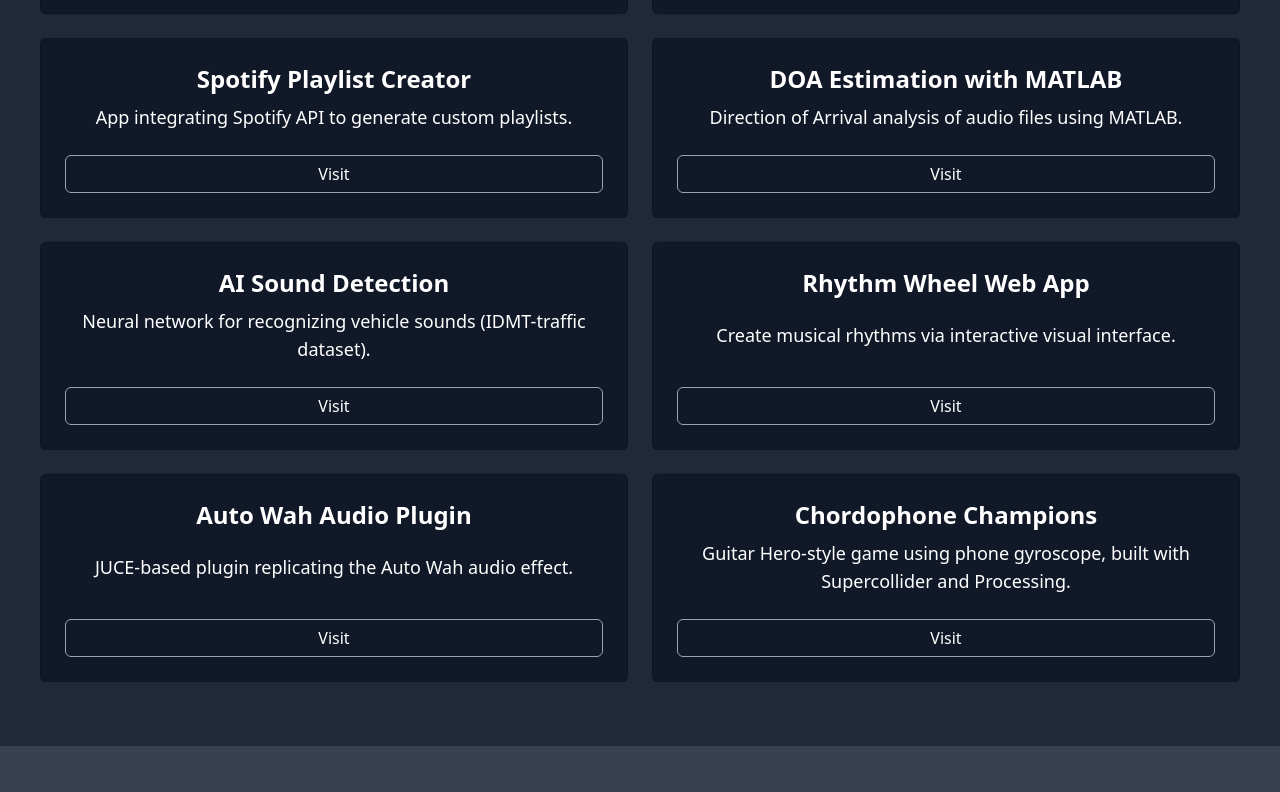
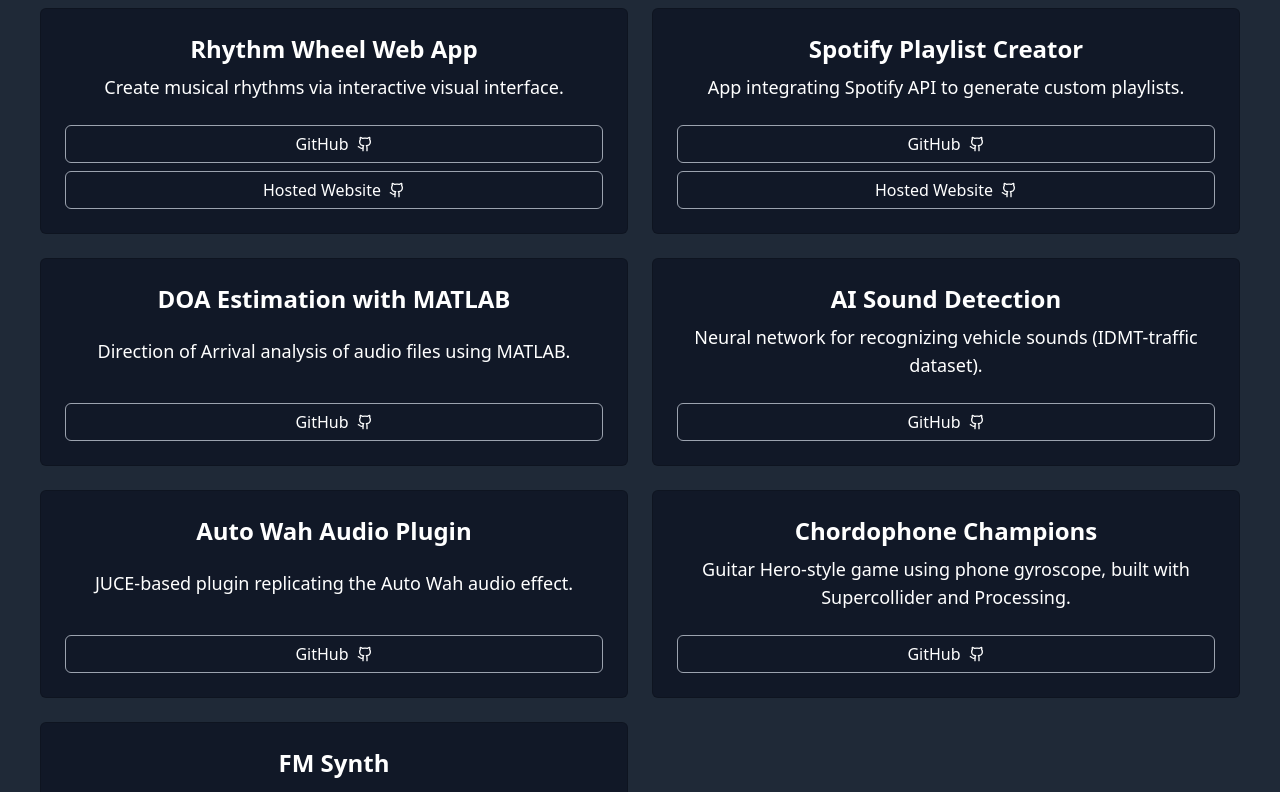
Before and after one commit to Quentin50ino/my-portfolio, a React (Vite) app: page / in a window 1280 px wide. Shown: the part 1840-2632 px from the top of the page. Built offline with nearby package versions, Linux system fonts and the light colour scheme.

Commit message:
Added all the projects link and hosted websites if exist

```diff
--- a/src/Portfolio.jsx
+++ b/src/Portfolio.jsx
@@ -19,14 +19,15 @@
 ];
 
 const projects = [
-  { title: "Interior Designer Portfolio", link: "#", description: "Portfolio website built and maintained for an interior designer." },
-  { title: "Florence Tourism Office Website", link: "#", description: "Informative portal for the Florence tourism office." },
-  { title: "Spotify Playlist Creator", link: "#", description: "App integrating Spotify API to generate custom playlists." },
-  { title: "DOA Estimation with MATLAB", link: "#", description: "Direction of Arrival analysis of audio files using MATLAB." },
-  { title: "AI Sound Detection", link: "#", description: "Neural network for recognizing vehicle sounds (IDMT-traffic dataset)." },
-  { title: "Rhythm Wheel Web App", link: "#", description: "Create musical rhythms via interactive visual interface." },
-  { title: "Auto Wah Audio Plugin", link: "#", description: "JUCE-based plugin replicating the Auto Wah audio effect." },
-  { title: "Chordophone Champions", link: "#", description: "Guitar Hero-style game using phone gyroscope, built with Supercollider and Processing." },
+  { title: "Interior Designer Portfolio", link: "https://github.com/Quentin50ino/portfolio-chiara/tree/master", description: "Portfolio website built and maintained for an interior designer.", hostedWebsite: "https://chiara-zeloni-portfolio.web.app/" },
+  { title: "Florence Tourism Office Website", link: "https://github.com/Quentin50ino/hyp-project-21-22", description: "Informative portal for the Florence tourism office.", hostedWebsite: "https://yes-florence-client.onrender.com/" },
+  { title: "Rhythm Wheel Web App", link: "https://github.com/mazamin7/rhythm_wheel", description: "Create musical rhythms via interactive visual interface.", hostedWebsite: "https://rythm-wheel.web.app/#canvas" },
+  { title: "Spotify Playlist Creator", link: "https://github.com/Quentin50ino/Spotify/tree/master", description: "App integrating Spotify API to generate custom playlists.", hostedWebsite: "https://spotify-create-playlist.web.app/" },
+  { title: "DOA Estimation with MATLAB", link: "https://github.com/Quentin50ino/DOA-Estimation-MATLAB", description: "Direction of Arrival analysis of audio files using MATLAB.", hostedWebsite: null },
+  { title: "AI Sound Detection", link: "https://colab.research.google.com/drive/1ILHcoOvno52jwNawqpL_AiJuIzmhoEZX?usp=sharing", description: "Neural network for recognizing vehicle sounds (IDMT-traffic dataset).", hostedWebsite: null },
+  { title: "Auto Wah Audio Plugin", link: "https://github.com/mazamin7/YetAnotherAutoWah", description: "JUCE-based plugin replicating the Auto Wah audio effect.", hostedWebsite: null },
+  { title: "Chordophone Champions", link: "https://github.com/mazamin7/Chordophone-Champion", description: "Guitar Hero-style game using phone gyroscope, built with Supercollider and Processing.", hostedWebsite: null },
+  {title: "FM Synth", link: "https://github.com/mazamin7/FM-Synth", description: "A simple software implementing FM synthesis, built with Supercollider.", hostedWebsite: null},
 ];
 
 const technologies = [
@@ -50,7 +51,8 @@
 export default function Portfolio() {
   return (
     <div className="text-lg w-full bg-gray-950 text-white">
-      <header className="bg-gray-900 py-6 px-10 flex justify-center items-center sticky top-0 z-50 shadow-md">
+      {/*I dont like the header for now*/}
+      {/*<header className="bg-gray-900 py-6 px-10 flex justify-center items-center sticky top-0 z-50 shadow-md">
         <nav className="space-x-20 text-white text-lg">
           <a href="#education" className="hover:underline">Education</a>
           <a href="#experience" className="hover:underline">Work</a>
@@ -58,11 +60,11 @@
           <a href="#technologies" className="hover:underline">Technologies</a>
           <a href="#contact" className="hover:underline">Contact</a>
         </nav>
-      </header>
+      </header>*/}
 
       <main className="w-full">
         <section className="bg-gray-800 py-20 px-10 text-center">
-          <h1 className="text-6xl font-bold my-20">
+          <h1 className="text-3xl md:text-6xl font-bold my-20">
             <ReactTyped
               strings={["Hi, I'm Alberto Bollino!", "I am a Software Engineer...", "I am a Web Developer...", "I am an Audio Engineer...", "I am a Tech Enthusiast."]}
               typeSpeed={50}
@@ -89,7 +91,7 @@
           <div className="border-l-4 border-gray-400 ml-6 relative">
             {experiences.map((exp, i) => (
               <motion.div key={i} initial={{ opacity: 0, x: -30 }} whileInView={{ opacity: 1, x: 0 }} transition={{ duration: 0.8, delay: i * 0.15 }} viewport={{ once: true }} className="mb-10 pl-6 relative">
-                <div className="absolute w-4 h-4 bg-gray-400 rounded-full -left-2 top-2.5"></div>
+                <div className="absolute w-4 h-4 bg-gray-400 rounded-full -left-2.5 top-2.5"></div>
                 <h3 className="text-2xl font-bold">{exp.title} @ {exp.company}</h3>
                 <p>{exp.duration} | {exp.location}</p>
                 <p className="mt-2">{exp.description}</p>
@@ -103,9 +105,15 @@
             <Card.Body className="p-6 flex flex-col justify-between h-full">
               <h3 className="text-2xl font-semibold mb-2">{proj.title}</h3>
               <p className="mb-4">{proj.description}</p>
-              <Button variant="outline" className="border-gray-400 text-white hover:bg-gray-700" asChild>
-                <a href={proj.link} target="_blank" rel="noopener noreferrer">Visit</a>
+              <Button variant="outline" className="border-gray-400 text-white hover:bg-gray-700 flex flex-row justify-center items-center" asChild>
+                <a href={proj.link} target="_blank" rel="noopener noreferrer">GitHub </a>
+                <Github className="w-4 h-4 hover:text-white ml-2" />
               </Button>
+              {proj.hostedWebsite &&
+              <Button variant="outline" className="mt-2 border-gray-400 text-white hover:bg-gray-700 flex flex-row justify-center items-center" asChild>
+                <a href={proj.hostedWebsite} target="_blank" rel="noopener noreferrer">Hosted Website</a>
+                <Github className="w-4 h-4 hover:text-white ml-2" />
+              </Button>}
             </Card.Body>
           </Card>
         )} />
```
